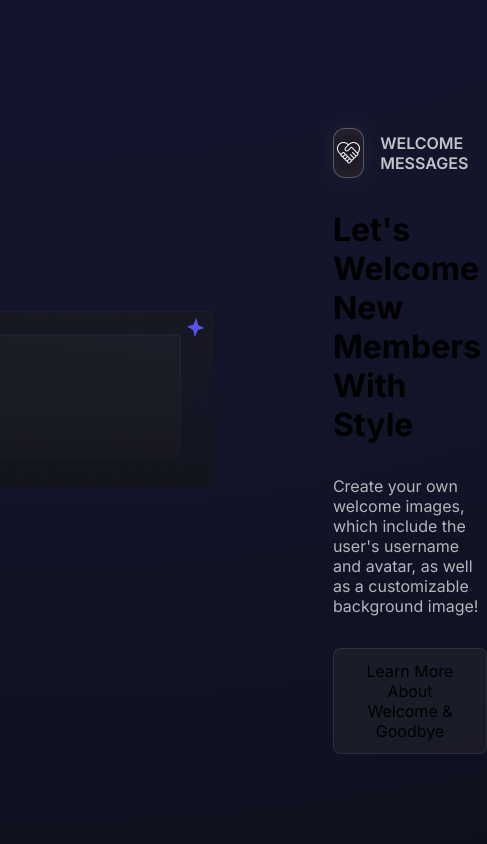
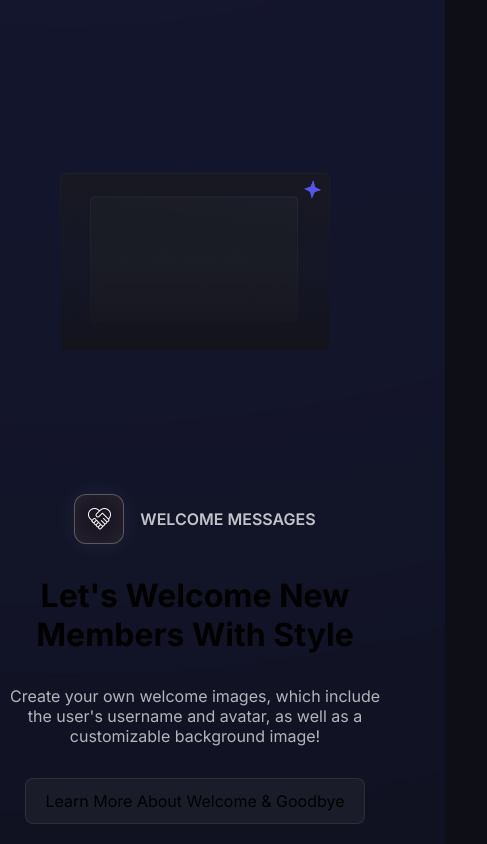
Before and after one commit to kvsubi/ooook, a Next.js app: page / in a window 390 px wide. Shown: the part 820-1664 px from the top of the page, 487 px wide, since content can reach past the window. Built offline with nearby package versions, Linux system fonts and the light colour scheme.

Commit message:
Mobile Friendly

```diff
--- a/src/app/page.module.css
+++ b/src/app/page.module.css
@@ -189,6 +189,8 @@
   align-items: center;
   justify-content: center;
 
+  flex-direction: row;
+
   padding-bottom: 15em;
   gap: 5rem;
 
@@ -269,3 +271,25 @@
   padding-left: 0.5ch;
   padding-right: 0.5ch;
 }
+
+@media screen and (max-width: 1090px) {
+  .feature {
+    flex-direction: column;
+    gap: 1rem;
+
+    align-items: center;
+    align-self: center;
+    align-content: center;
+
+    text-align: center;
+  }
+
+  .feature-information {
+    justify-content: center;
+    align-items: center;
+  }
+
+  .feature img {
+    order: -1;
+  }
+}
```
